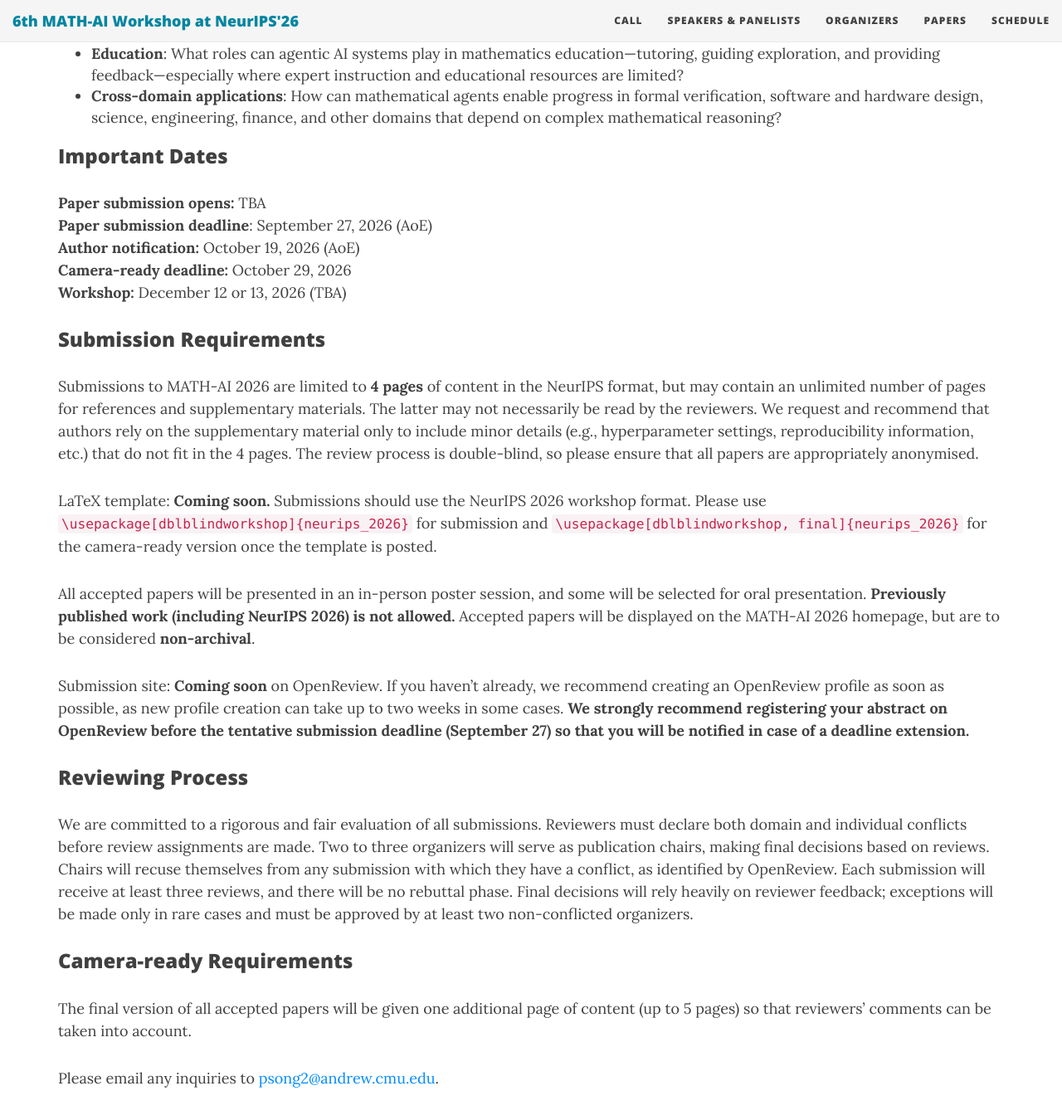
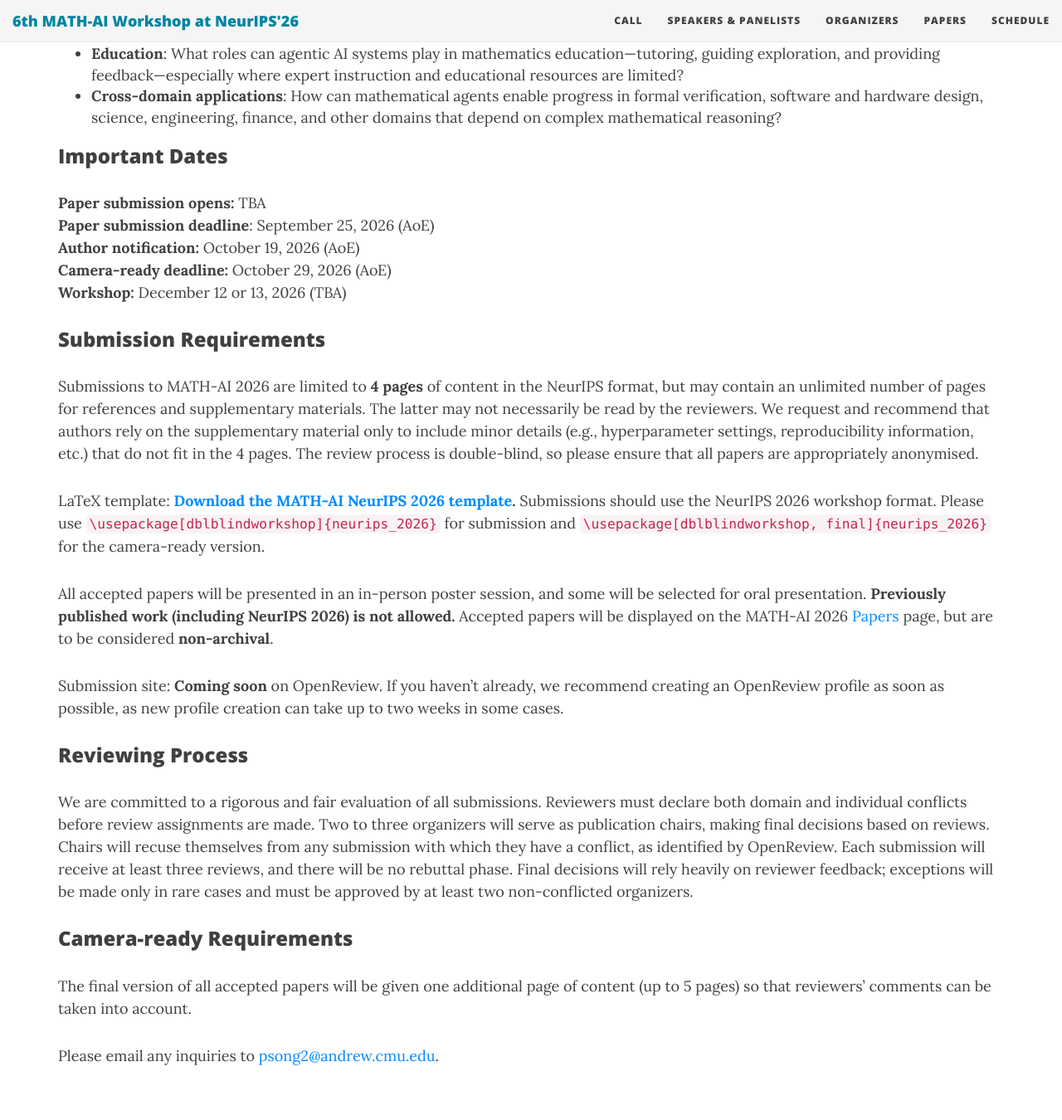
Before and after one commit to mathai-2026/mathai-2026.github.io, a Jekyll site: the page built from cfp.md, in a window 1280 px wide and 1400 px high, scrolled down 1130 px. Shown: the top 1350 px of the window at 83% size. Built offline with Jekyll 4.4.1, drawn with Linux system fonts in a browser that asks for light colours; nearby versions of some CDN libraries.

Commit message:
Add submission template + modify CFP

```diff
--- a/cfp.md
+++ b/cfp.md
@@ -27,9 +27,9 @@
 ### Important Dates
 
 **Paper submission opens:** TBA <br>
-**Paper submission deadline**: September 27, 2026 (AoE) <br>
+**Paper submission deadline**: September 25, 2026 (AoE) <br>
 **Author notification:** October 19, 2026 (AoE) <br>
-**Camera-ready deadline:** October 29, 2026 <br>
+**Camera-ready deadline:** October 29, 2026 (AoE) <br>
 **Workshop:** December 12 or 13, 2026 (TBA)
 
 
@@ -37,11 +37,11 @@
 
 Submissions to MATH-AI 2026 are limited to **4 pages** of content in the NeurIPS format, but may contain an unlimited number of pages for references and supplementary materials. The latter may not necessarily be read by the reviewers. We request and recommend that authors rely on the supplementary material only to include minor details (e.g., hyperparameter settings, reproducibility information, etc.) that do not fit in the 4 pages. The review process is double-blind, so please ensure that all papers are appropriately anonymised.
 
-LaTeX template: **Coming soon.** Submissions should use the NeurIPS 2026 workshop format. Please use <code>\usepackage[dblblindworkshop]{neurips_2026}</code> for submission and <code>\usepackage[dblblindworkshop, final]{neurips_2026}</code> for the camera-ready version once the template is posted.
+LaTeX template: **[Download the MATH-AI NeurIPS 2026 template](/files/mathai_neurips2026_template.zip).** Submissions should use the NeurIPS 2026 workshop format. Please use <code>\usepackage[dblblindworkshop]{neurips_2026}</code> for submission and <code>\usepackage[dblblindworkshop, final]{neurips_2026}</code> for the camera-ready version.
 
-All accepted papers will be presented in an in-person poster session, and some will be selected for oral presentation. **Previously published work (including NeurIPS 2026) is not allowed.** Accepted papers will be displayed on the MATH-AI 2026 homepage, but are to be considered **non-archival**.
+All accepted papers will be presented in an in-person poster session, and some will be selected for oral presentation. **Previously published work (including NeurIPS 2026) is not allowed.** Accepted papers will be displayed on the MATH-AI 2026 [Papers](/papers) page, but are to be considered **non-archival**.
 
-Submission site: **Coming soon** on OpenReview. If you haven't already, we recommend creating an OpenReview profile as soon as possible, as new profile creation can take up to two weeks in some cases. **We strongly recommend registering your abstract on OpenReview before the tentative submission deadline (September 27) so that you will be notified in case of a deadline extension.**
+Submission site: **Coming soon** on OpenReview. If you haven't already, we recommend creating an OpenReview profile as soon as possible, as new profile creation can take up to two weeks in some cases.
 
 
 ### Reviewing Process
```
Also changed, not shown: 1 other file.
